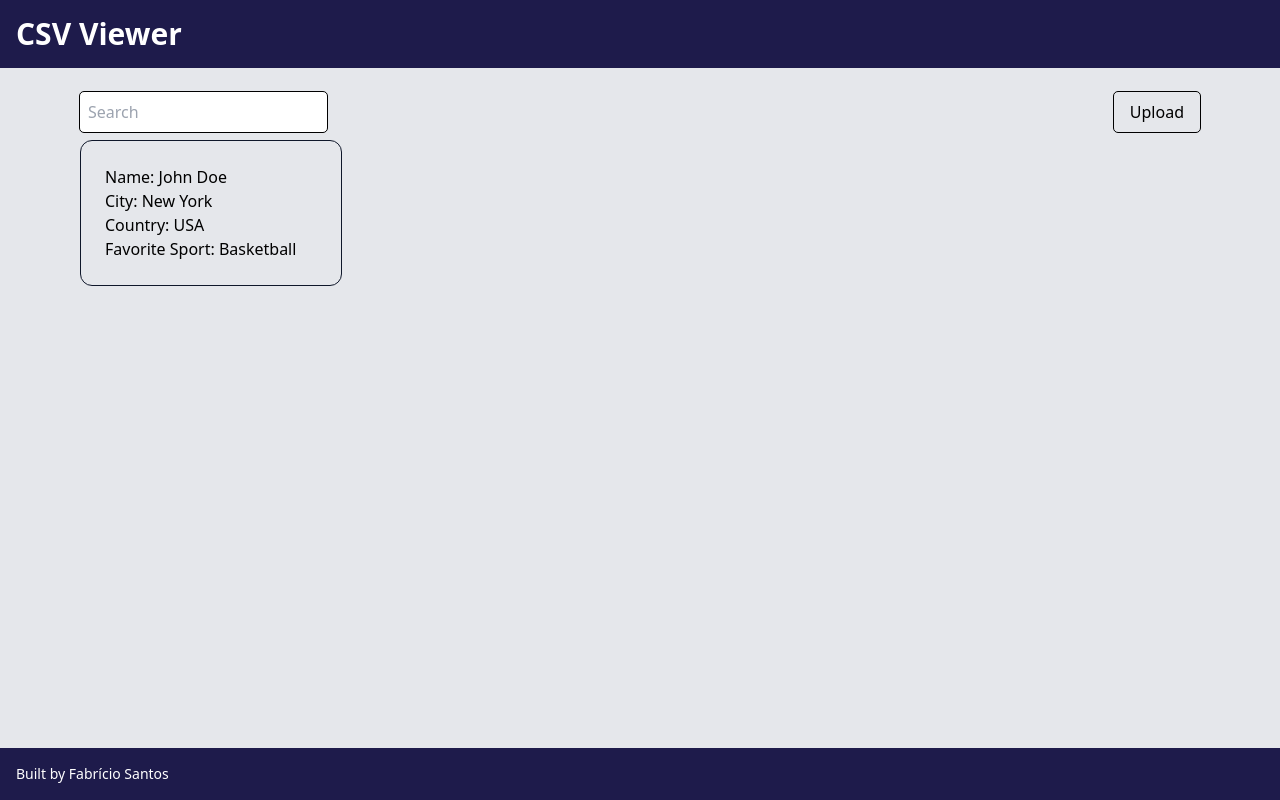
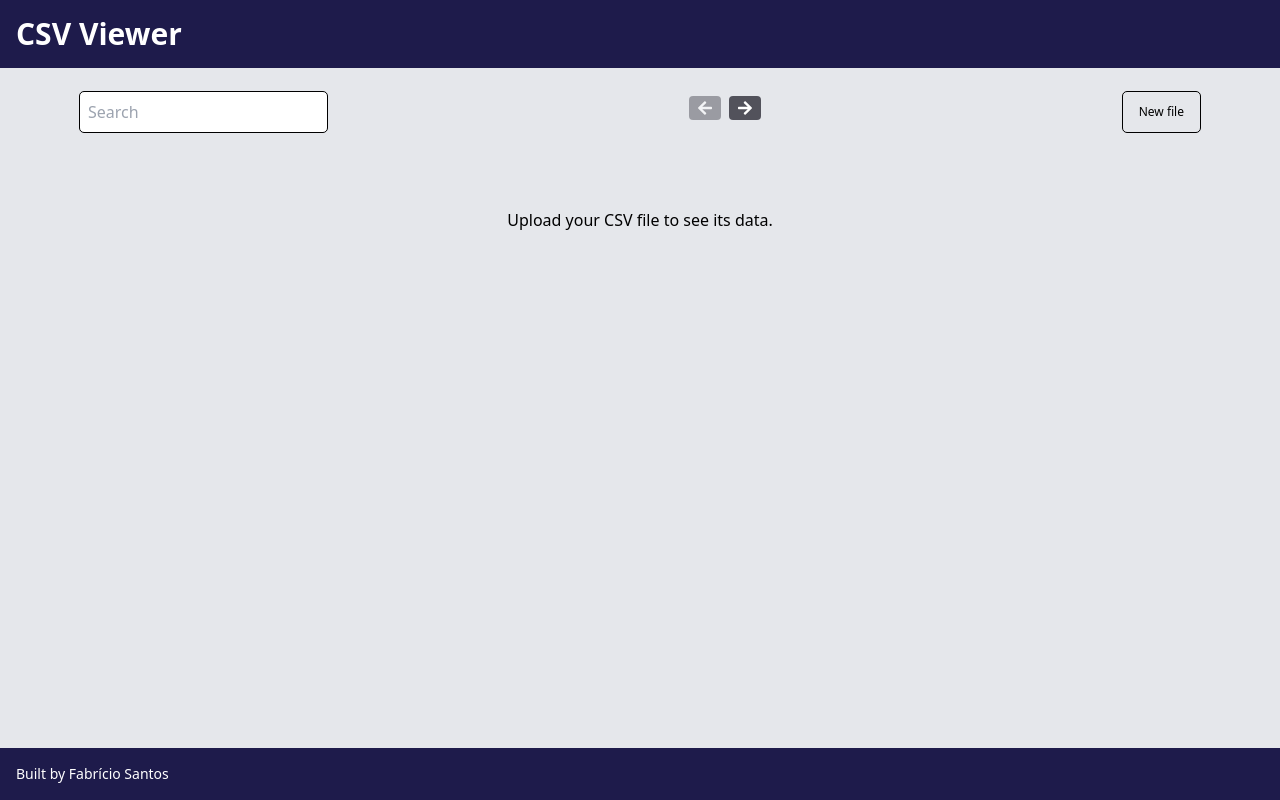
Before and after one commit to fabriciored/csv-viewer, a React (Vite) app in the folder frontend/: page / in a window 1280 px wide. Built offline with nearby package versions, Linux system fonts and the light colour scheme.

Commit message:
feat: integration

```diff
--- a/frontend/src/components/dataview/datagrid/index.tsx
+++ b/frontend/src/components/dataview/datagrid/index.tsx
@@ -15,7 +15,7 @@ function Datagrid(props: DatagridProps) {
             name={user.name}
             city={user.city}
             country={user.country}
-            favoriteSport={user.favoriteSport}
+            favoriteSport={user.favorite_sport}
           />
         )
       })
--- a/frontend/src/components/dataview/index.tsx
+++ b/frontend/src/components/dataview/index.tsx
@@ -1,73 +1,92 @@
 import { ChangeEvent, useEffect, useState } from "react";
 import Datagrid from "./datagrid";
+import { getPaginatedUsersSearch, uploadCSVFile } from "../../services/api";
+import { User } from "../../entities/user";
+import { FieldValues, useForm } from "react-hook-form";
+import ListControls from "../list-controls";
+import { successLog } from "../../loggers/success";
+import { failureLog } from "../../loggers/failure";
 
 function Dataview() {
-  const [data, setData] = useState([
-    {
-      id: `1`,
-      name: `John Doe`,
-      city: `New York`,
-      country: `USA`,
-      favoriteSport: `Basketball`,
-    },
-  ]);
+  const [data, setData] = useState<User[]>([]);
+  const [uploadSuccess, setUploadSuccess] = useState(false);
+  const [showFileInput, setShowFileInput] = useState(false);
+  const [searchQuery, setSearchQuery] = useState("");
+  const { register, handleSubmit } = useForm();
+  const [page, setPage] = useState(1);
 
-  const [searchQuery, setSearchQuery] = useState("");
-
-  const handleFileChange = (event: ChangeEvent<HTMLInputElement>) => {
-    if (event.target.files && (event.target.files?.length as number) > 0) {
-      const file = event.target.files[0] as File;
-      console.log(file.type);
-      if (file.type !== "text/csv") {
-        alert("Only CSV files are allowed.");
-        return;
-      }
+  const onSubmit = async (data: FieldValues) => {
+    const formData = new FormData();
+    formData.append("file", data.file[0]);
+    const response = await uploadCSVFile(formData)
+    if (response.message == "The file was uploaded successfully.") {
+      successLog(response.message)
+      const searchResponse = await getPaginatedUsersSearch(searchQuery, page, 8);
+      setData(searchResponse);
+      setUploadSuccess(true);
       setShowFileInput(false);
-      alert(`Selected file: ${file.name}`);
+    } else {
+      failureLog(response.message)
     }
   };
-
-  const [showFileInput, setShowFileInput] = useState(false);
 
   const handleSearchQueryUpdate = (event: ChangeEvent<HTMLInputElement>) => {
     const inputValue = event.target.value;
     setSearchQuery(inputValue);
   };
 
-  useEffect(() => {}, [searchQuery, data]);
+  const handleNewUpload = () => {
+    setData([]);
+    setUploadSuccess(false);
+    setShowFileInput(!showFileInput);
+  };
+
+  useEffect(() => {
+    const getUsers = async () => {
+      if (uploadSuccess) {
+        const response = await getPaginatedUsersSearch(searchQuery, page, 8);
+        setData(response);
+      }
+    };
+    getUsers();
+    console.log(data.length)
+  }, [uploadSuccess, searchQuery, page, data.length]);
 
   return (
-    <div className="min-w-full px-20">
-      <div className="w-full my-2 flex justify-between">
+    <div className="min-w-full px-1 sm:px-20">
+      <div className="w-full h-10 my-2 flex justify-between">
         <input
-          className="outline outline-1 p-2 rounded"
+          className="outline outline-1 sm:p-2 rounded"
           type="text"
           placeholder="Search"
           onChange={handleSearchQueryUpdate}
         />
+        <ListControls setPage={setPage} page={page} limit={4} data={data} />
         <button
-          onClick={() => {
-            setData([]);
-            setShowFileInput(!showFileInput);
-          }}
+          onClick={() => handleNewUpload()}
           className={
             !showFileInput
-              ? "outline outline-1 py-2 px-4 rounded duration-300"
-              : "outline outline-1 py-2 px-4 rounded duration-300 bg-gray-300"
+              ? "outline outline-1 sm:py-2 px-4 rounded duration-300 text-xs"
+              : "outline outline-1 sm:py-2 px-4 rounded duration-300 text-xs bg-gray-300"
           }
         >
-          Upload
+          New file
         </button>
       </div>
-      {showFileInput && data.length == 0 ? (
-        <input
-          type="file"
-          accept=".csv"
-          onChange={handleFileChange}
-          style={{ display: "block", marginTop: "10px" }}
-        />
-      ) : null}
-      {data ? (
+      <div className="w-full flex flex-row justify-center">
+        {showFileInput && data.length == 0 ? (
+          <form className="flex flex-col" onSubmit={handleSubmit(onSubmit)}>
+            <input type="file" accept=".csv" {...register("file")} />
+            <button
+              type="submit"
+              className="outline outline-1 py-0.5 px-2 my-1 rounded-sm hover:bg-gray-300 duration-300 sm:w-96"
+            >
+              Upload
+            </button>
+          </form>
+        ) : null}
+      </div>
+      {data.length !== 0 ? (
         <Datagrid data={data} />
       ) : (
         <div className="text-center h-full p-10 flex flex-col items-center justify-center">
--- /dev/null
+++ b/frontend/src/components/list-controls/index.tsx
@@ -0,0 +1,59 @@
+import { FaArrowLeft, FaArrowRight } from "react-icons/fa";
+
+interface ListControlsProps {
+  setPage: (page: number) => void;
+  page: number;
+  limit: number;
+  data: unknown[];
+}
+
+function ListControls({ setPage, page, data, limit }: ListControlsProps) {
+  const changePageHandler = (action: string) => {
+    if (action === "next") {
+      setPage(page + 1);
+    } else if (action === "previous") {
+      setPage(page - 1);
+    }
+  };
+
+  return (
+    <div className="flex flex-row justify-around mb-2">
+      <div className="flex">
+        {page !== 1 ? (
+          <button
+            onClick={() => changePageHandler("previous")}
+            className="px-2 py-1 bg-indigo-950 text-white rounded m-1 hover:bg-indigo-700 duration-300"
+          >
+            <FaArrowLeft />
+          </button>
+        ) : (
+          <button
+            onClick={() => changePageHandler("previous")}
+            className="px-2 py-1 bg-zinc-600 opacity-50 text-white rounded m-1"
+            disabled
+          >
+            <FaArrowLeft />
+          </button>
+        )}
+        {data.length >= limit ? (
+          <button
+            onClick={() => changePageHandler("next")}
+            className="px-2 py-1 bg-indigo-950 text-white rounded m-1 hover:bg-indigo-700 duration-300"
+          >
+            <FaArrowRight />
+          </button>
+        ) : (
+          <button
+            onClick={() => changePageHandler("next")}
+            className="px-2 py-1 bg-zinc-600 text-white rounded m-1"
+            disabled
+          >
+            <FaArrowRight />
+          </button>
+        )}
+      </div>
+    </div>
+  );
+}
+
+export default ListControls;
```
Also changed, not shown: 1 other file (tests, documents, lock files or other folders).
